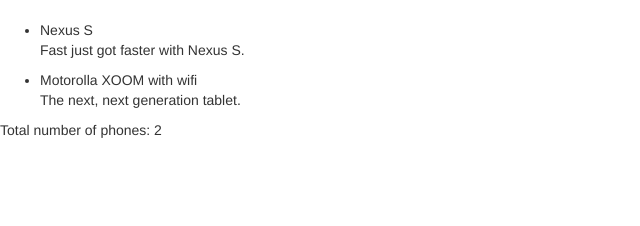
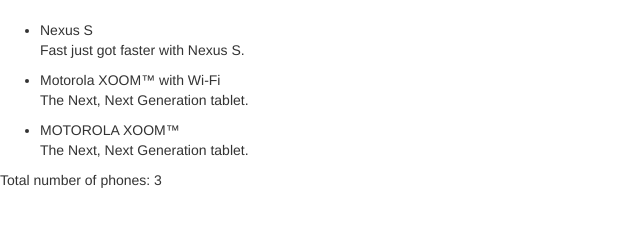
Before and after one commit to lpalomerol/angular_tutorial_phonecat, a website: page app/index.html in a window 1280 px wide. Shown: the whole page, without its empty margins (0-640 px from the left). Drawn offline with nearby package versions, Linux system fonts and the light colour scheme.

Commit message:
Add basic controller

```diff
--- a/app/index.html
+++ b/app/index.html
@@ -1,28 +1,21 @@
 <!doctype html>
-<html lang="en" ng-app>
+<html lang="en" ng-app="phonecatApp">
 <head>
   <meta charset="utf-8">
   <title>My phone gallery</title>
   <link rel="stylesheet" href="bower_components/bootstrap/dist/css/bootstrap.css">
   <link rel="stylesheet" href="css/app.css">
   <script src="bower_components/angular/angular.js"></script>
+  <script src="js/controllers.js"></script>
 </head>
-<body>
+<body ng-controller="PhoneListCtrl">
 
-<ul>
-  <li>
-    <span>Nexus S</span>
-    <p>
-      Fast just got faster with Nexus S.
-    </p>
-   </li>
-  <li>
-    <span>Motorolla XOOM with wifi</span>
-    <p>
-      The next, next generation tablet.
-    </p>
-   </li>
-</ul>
-<p>Total number of phones: 2</p>
+	<ul>
+	  <li ng-repeat="phone in phones">
+	    <span>{{phone.name}}</span>
+	    <p>{{phone.snippet}}</p>
+	   </li>
+	</ul>
+	<p>Total number of phones: {{phones.length}}</p>
 </body>
 </html>
--- a/app/js/controllers.js
+++ b/app/js/controllers.js
@@ -1,3 +1,20 @@
 'use strict';
 
 /* Controllers */
+
+var phonecatApp = angular.module('phonecatApp', []);
+
+phonecatApp.controller ('PhoneListCtrl', function($scope){
+  $scope.phones = [
+     {
+		'name' : 'Nexus S',
+		'snippet' : 'Fast just got faster with Nexus S.'
+	}, {
+		'name' : 'Motorola XOOM™ with Wi-Fi',
+		'snippet' : 'The Next, Next Generation tablet.'
+	}, {
+		'name' : 'MOTOROLA XOOM™',
+	     'snippet': 'The Next, Next Generation tablet.'}
+  ];
+
+});
```
Also changed, not shown: test/e2e/scenarios.js (+6 -1 lines), test/unit/controllersSpec.js (+10 -3 lines).
